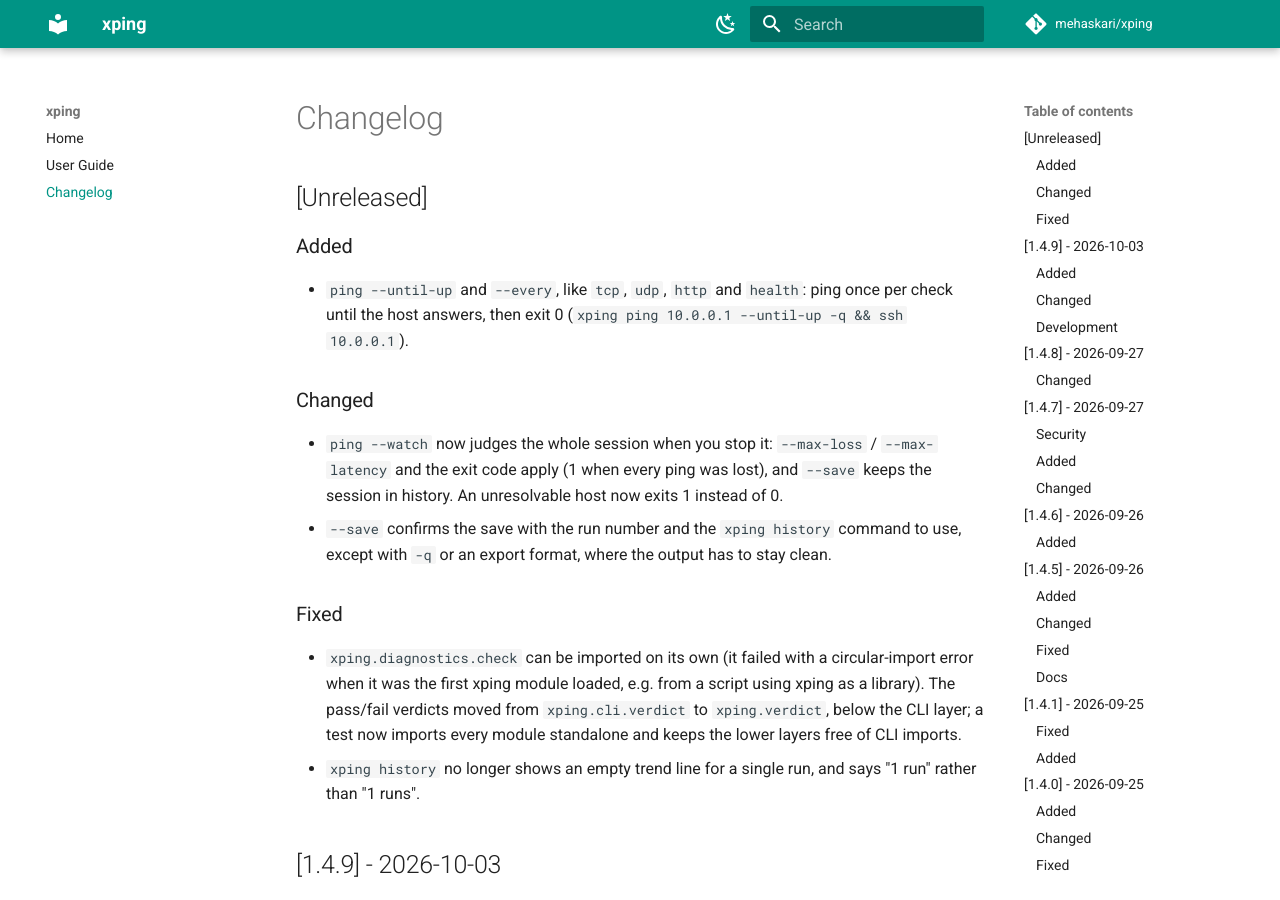
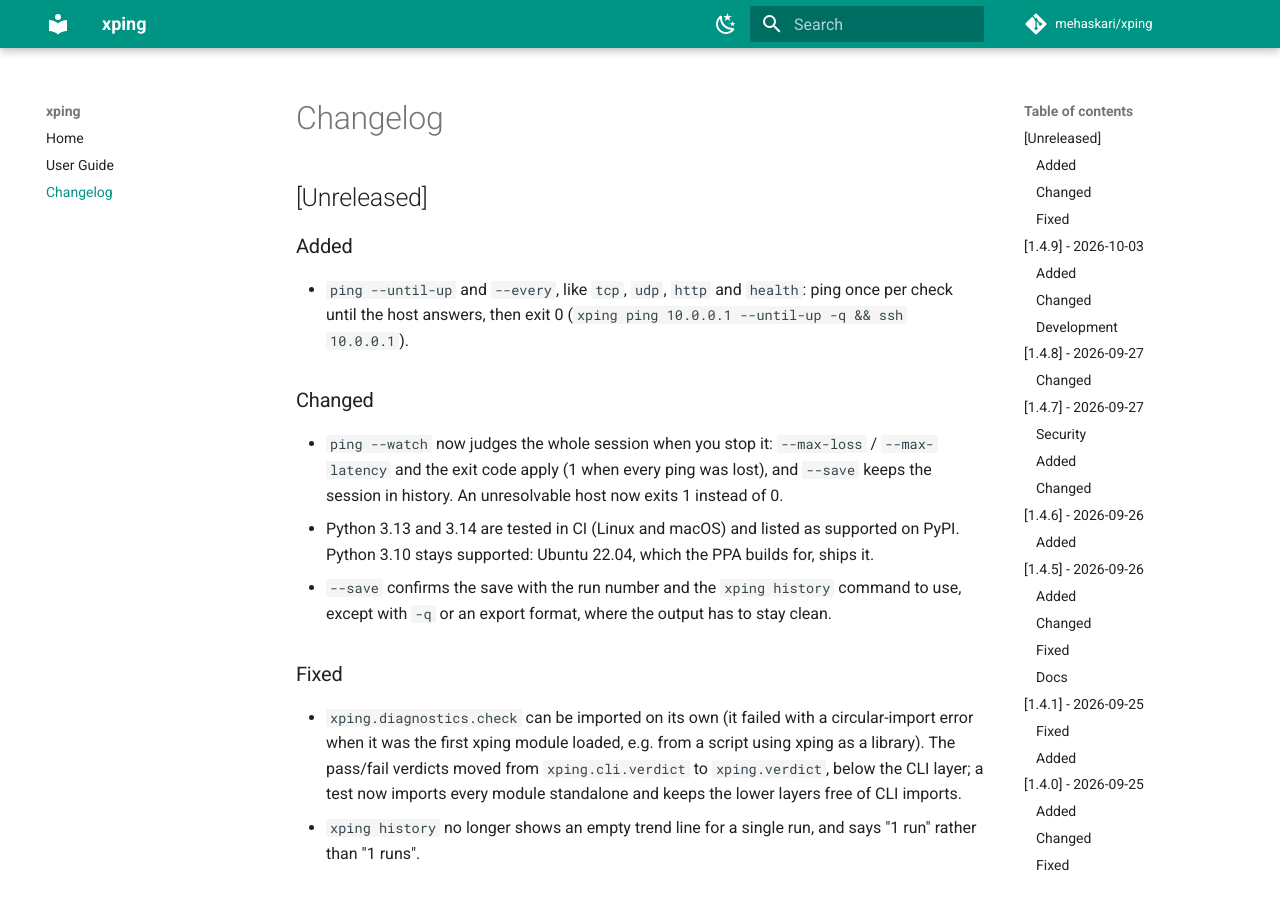
Before and after one commit to mehaskari/xping, an MkDocs documentation site: the page built from docs/changelog.md, in a window 1280 px wide and 900 px high. Built offline with MkDocs 1.6.1 and Material for MkDocs 9.7.7, drawn with Linux system fonts in a browser that asks for light colours; comment, search, counter and statistics services are not loaded.

Commit message:
ci: test on Python 3.13 and 3.14; declare them on PyPI
Co-Authored-By: Claude Opus 5.5 <noreply@anthropic.com>

```diff
--- a/docs/changelog.md
+++ b/docs/changelog.md
@@ -12,6 +12,9 @@
   `--max-loss` / `--max-latency` and the exit code apply (1 when every
   ping was lost), and `--save` keeps the session in history. An
   unresolvable host now exits 1 instead of 0.
+- Python 3.13 and 3.14 are tested in CI (Linux and macOS) and listed
+  as supported on PyPI. Python 3.10 stays supported: Ubuntu 22.04,
+  which the PPA builds for, ships it.
 - `--save` confirms the save with the run number and the `xping history`
   command to use, except with `-q` or an export format, where the output
   has to stay clean.
--- a/pyproject.toml
+++ b/pyproject.toml
@@ -25,6 +25,8 @@ classifiers = [
     "Programming Language :: Python :: 3.10",
     "Programming Language :: Python :: 3.11",
     "Programming Language :: Python :: 3.12",
+    "Programming Language :: Python :: 3.13",
+    "Programming Language :: Python :: 3.14",
     "Topic :: System :: Networking",
     "Topic :: System :: Systems Administration",
     "Topic :: Utilities",
```
Also changed, not shown: CONTRIBUTING.md (+1 -1 lines), 1 other file.
